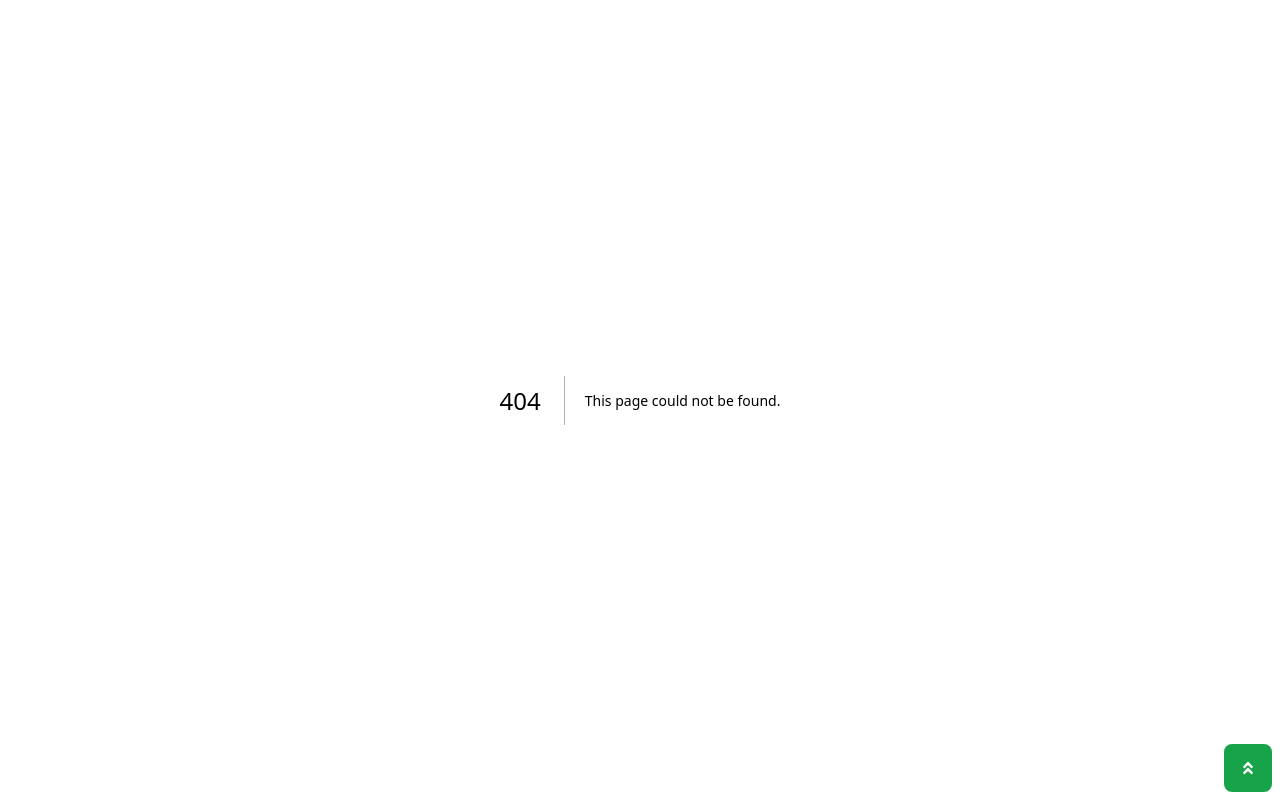
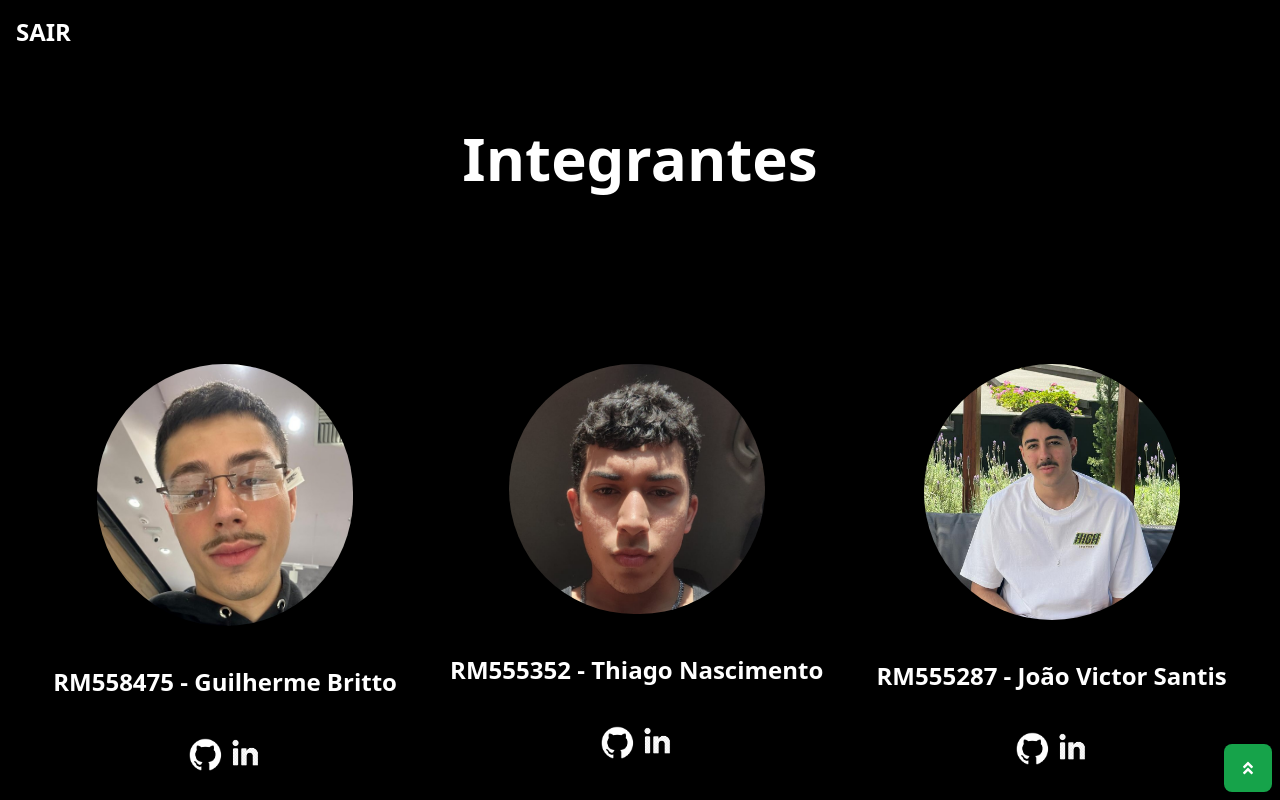
Before and after one commit to guibritto/FrontEnd-GS2, a Next.js app in the folder front_gsnw/: page /integrantes in a window 1280 px wide. Before the commit this address had no page. Shown: the top 800 px of the page. Built offline with nearby package versions, Linux system fonts and the light colour scheme.

Commit message:
Adicionando a Página de Integrantes

```diff
--- /dev/null
+++ b/front_gsnw/src/app/integrantes/page.tsx
@@ -0,0 +1,49 @@
+"use client"
+import Image from "next/image"
+import Link from "next/link"
+import git from "@/public/real_git.png"
+import lkd from "@/public/linked.in.png"
+import thi from "@/public/thi.png"
+import donny from "@/public/johnny.png"
+import gui from "@/public/guil.jpg"
+
+
+export default function Integrantes() {
+
+    const handleClick = (e: React.MouseEvent<HTMLAnchorElement>) => {
+        e.preventDefault();
+        alert("Preferiu não informar");
+    };
+    return (
+        <main className="bg-black flex flex-col">
+            <Link href={"/"} className="text-white font-bold p-4 text-2xl">SAIR</Link>
+            <h1 className="font-bold text-6xl text-white text-center justify-center mt-16">Integrantes</h1>
+            <div className="flex mt-44 justify-evenly mb-44">
+                <div className="flex flex-col items-center">
+                    <Image src={gui} alt="Guilherme" className="rounded-full w-64" />
+                    <p className="text-white font-bold text-2xl mt-10">RM558475 - Guilherme Britto</p>
+                    <div className="flex justify-center mt-10">
+                        <Link href={"https://github.com/guibritto"}><Image src={git} alt="git_logo" className="w-10" /></Link>
+                        <Link href={"https://www.linkedin.com/in/guilherme-britto-baa450312/"}><Image src={lkd} alt="linkedin_logo" className="w-10" /></Link>
+                    </div>
+                </div>
+                <div className="flex flex-col items-center ">
+                    <Image src={thi} alt="Thigas" className="rounded-full w-64 " />
+                    <p className="text-white font-bold text-2xl mt-10">RM555352 - Thiago Nascimento</p>
+                    <div className="flex justify-center mt-10">
+                        <Link href={"https://github.com/Offiline26"}><Image src={git} alt="git_logo" className="w-10" /></Link>
+                        <Link href={"www.linkedin.com/in/thiago-mendes-2b170728b"}><Image src={lkd} alt="linkedin_logo" className="w-10" /></Link>
+                    </div>
+                </div>
+                <div className="flex flex-col items-center w-82">
+                    <Image src={donny} alt="Jhonny" className="rounded-full w-64" />
+                    <p className="text-white font-bold text-2xl mt-10">RM555287 - João Victor Santis</p>
+                    <div className="flex justify-center mt-10">
+                        <Link href={"#"} onClick={handleClick}><Image src={git} alt="git_logo" className="w-10" /></Link>
+                        <Link href={"#"} onClick={handleClick}><Image src={lkd} alt="linkedin_logo" className="w-10" /></Link>
+                    </div>
+                </div>
+            </div>
+        </main >
+    )
+}
```
